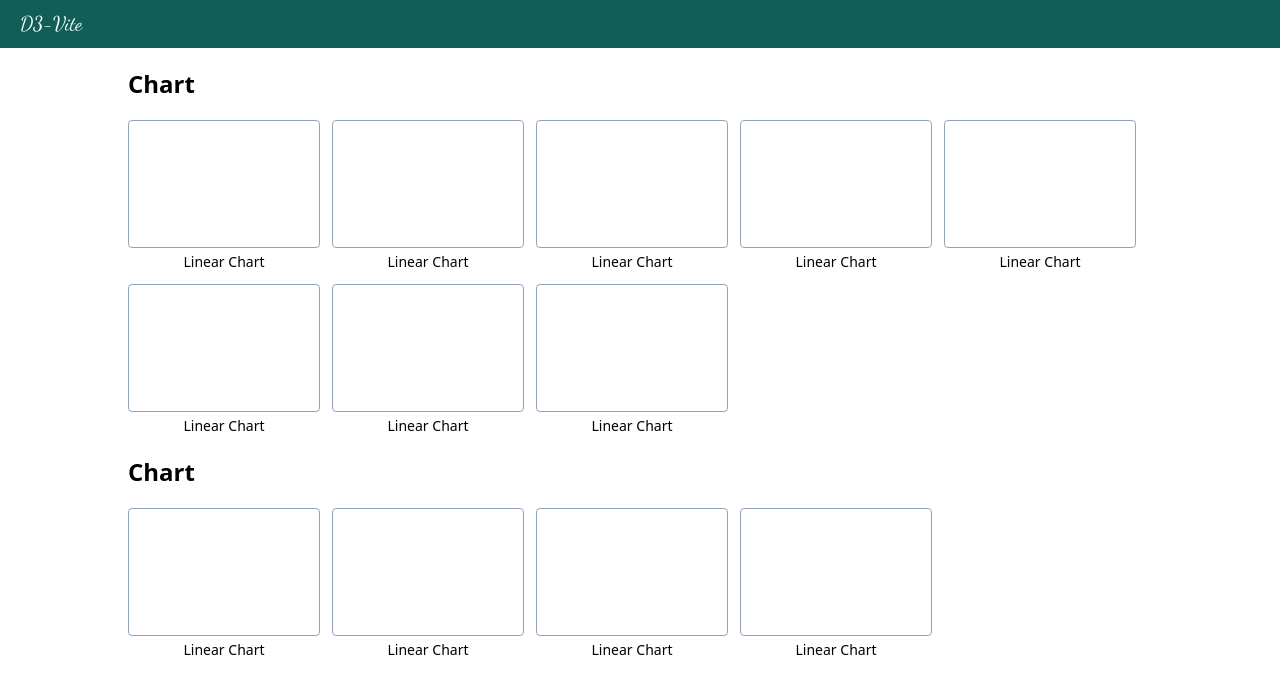
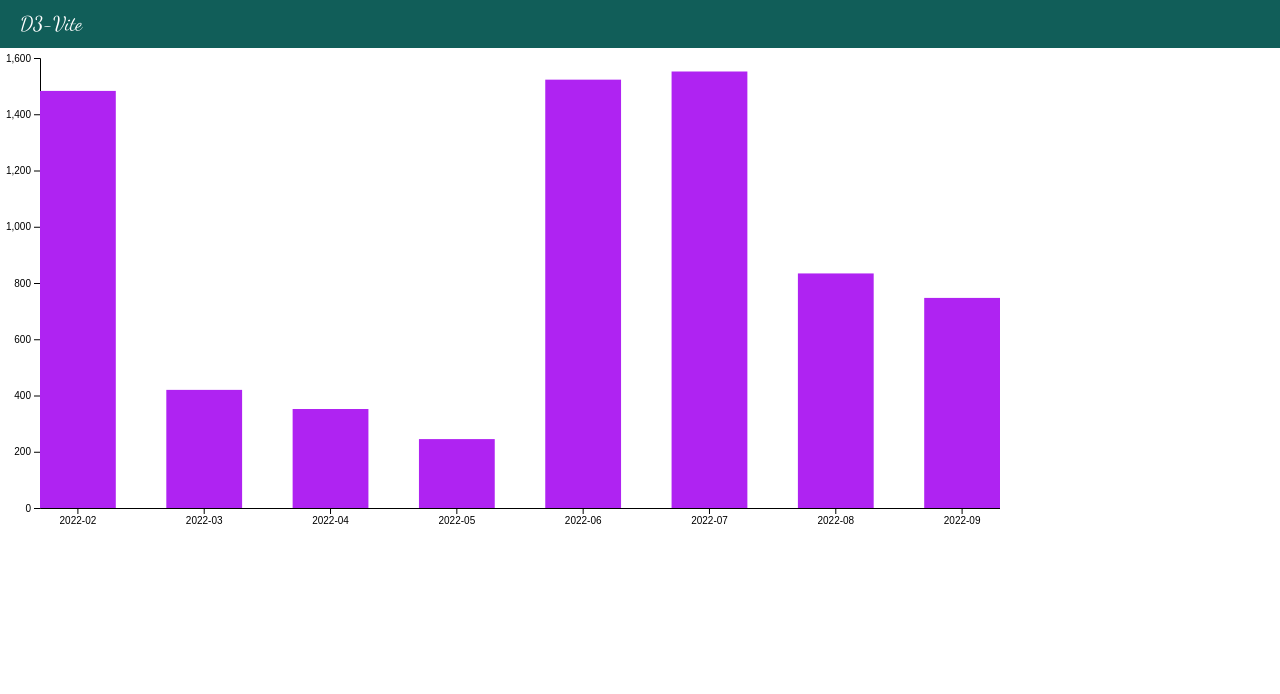
Before and after one commit to JH-study/D3-Vite, a React (Vite) app: page /D3-Vite/bar-chart in a window 1280 px wide. Shown: the top 694 px of the page. Built offline with nearby package versions, Linux system fonts and the light colour scheme.

Commit message:
차트구현 class로 구현, type추가

```diff
--- a/src/components/BarChart.tsx
+++ /dev/null
@@ -1,24 +0,0 @@
-import { useEffect, useRef } from "react";
-import { select } from "d3-selection";
-import { BarChartConfig } from "../utils/chartConfig";
-
-const BarChart = ({ data }: any) => {
-  const ref = useRef(null);
-
-  useEffect(() => {
-    const barChartConfig = new BarChartConfig(select(ref.current));
-
-    barChartConfig.setWidth();
-    barChartConfig.setHeight();
-    barChartConfig.setXScale();
-    barChartConfig.setYScale();
-    barChartConfig.setXAxis();
-    barChartConfig.setYAxis();
-
-    barChartConfig.setBars();
-  }, [data]);
-
-  return <svg ref={ref}></svg>;
-};
-
-export default BarChart;
--- /dev/null
+++ b/src/constants/index.ts
@@ -0,0 +1,4 @@
+export const CHART_TYPES = {
+  BAND: "band",
+  LINEAR: "linear",
+};
--- a/src/data/index.ts
+++ b/src/data/index.ts
@@ -1,15 +1,12 @@
-interface IData {
-  x: string;
-  y: string;
-}
+import { IData } from "@/types";
 
 export const BAR_CHART_DATA: IData[] = [
-  { x: "2022-02", y: "1483" },
-  { x: "2022-03", y: "420" },
-  { x: "2022-04", y: "352" },
-  { x: "2022-05", y: "245" },
-  { x: "2022-06", y: "1523" },
-  { x: "2022-07", y: "1552" },
-  { x: "2022-08", y: "834" },
-  { x: "2022-09", y: "747" },
+  { x: "2022-02", y: 1483 },
+  { x: "2022-03", y: 420 },
+  { x: "2022-04", y: 352 },
+  { x: "2022-05", y: 245 },
+  { x: "2022-06", y: 1523 },
+  { x: "2022-07", y: 1552 },
+  { x: "2022-08", y: 834 },
+  { x: "2022-09", y: 747 },
 ];
--- a/src/main.tsx
+++ b/src/main.tsx
@@ -2,8 +2,11 @@ import ReactDOM from "react-dom/client";
 import "./index.css";
 import { createBrowserRouter, RouterProvider } from "react-router-dom";
 import { Home } from "@/pages/Home";
+import { BarChart } from "./pages/BarChart";
+import { BAR_CHART_DATA } from "./data";
 
-const router = createBrowserRouter([
+const router = createBrowserRouter(
+  [
     {
       path: "",
       children: [
@@ -12,13 +15,17 @@ const router = createBrowserRouter([
           element: <Home />,
         },
         {
-        path: "/about",
-        element: <div>about!</div>,
+          path: "/bar-chart",
+          element: <BarChart data={BAR_CHART_DATA} />,
         },
       ],
       errorElement: <Home />,
     },
-]);
+  ],
+  {
+    basename: "/D3-Vite",
+  }
+);
 
 ReactDOM.createRoot(document.getElementById("root") as HTMLElement).render(
   <>
--- /dev/null
+++ b/src/pages/BarChart.tsx
@@ -0,0 +1,48 @@
+import { useEffect, useRef } from "react";
+import { BarChartConfig } from "@/utils/chartConfigs";
+import { Header } from "@/components/layout";
+import { CHART_TYPES } from "@/constants";
+import { IData } from "@/types";
+
+const BAR_CHART_CONFIG_STYLE_VALUES = {
+  margin: {
+    top: 10,
+    right: 10,
+    bottom: 40,
+    left: 40,
+  },
+  width: 1000,
+  height: 500,
+};
+
+export const BarChart = ({ data }: { data: IData[] }) => {
+  const ref = useRef(null);
+
+  useEffect(() => {
+    const barChartConfig = new BarChartConfig(
+      ref.current!,
+      data,
+      BAR_CHART_CONFIG_STYLE_VALUES
+    );
+
+    barChartConfig
+      .setWidth()
+      .setHeight()
+      .setXScale({
+        type: CHART_TYPES.BAND,
+      })
+      .setYScale({
+        type: CHART_TYPES.LINEAR,
+      })
+      .setXAxis()
+      .setYAxis()
+      .setBars();
+  }, [data]);
+
+  return (
+    <>
+      <Header />
+      <svg ref={ref}></svg>
+    </>
+  );
+};
--- a/src/pages/Home.tsx
+++ b/src/pages/Home.tsx
@@ -10,69 +10,8 @@ export const Home = () => {
       routes: [
         {
           img: "",
-          title: "Linear Chart",
-          path: "linear",
-        },
-        {
-          img: "",
-          title: "Linear Chart",
-          path: "linear",
-        },
-        {
-          img: "",
-          title: "Linear Chart",
-          path: "linear",
-        },
-        {
-          img: "",
-          title: "Linear Chart",
-          path: "linear",
-        },
-        {
-          img: "",
-          title: "Linear Chart",
-          path: "linear",
-        },
-        {
-          img: "",
-          title: "Linear Chart",
-          path: "linear",
-        },
-        {
-          img: "",
-          title: "Linear Chart",
-          path: "linear",
-        },
-        {
-          img: "",
-          title: "Linear Chart",
-          path: "linear",
-        },
-      ],
-    },
-    {
-      category: "Chart",
-      desc: "",
-      routes: [
-        {
-          img: "",
-          title: "Linear Chart",
-          path: "about",
-        },
-        {
-          img: "",
-          title: "Linear Chart",
-          path: "linear",
-        },
-        {
-          img: "",
-          title: "Linear Chart",
-          path: "linear",
-        },
-        {
-          img: "",
-          title: "Linear Chart",
-          path: "linear",
+          title: "Bar Chart",
+          path: "bar-chart",
         },
       ],
     },
--- /dev/null
+++ b/src/types/index.ts
@@ -0,0 +1,4 @@
+export interface IData {
+  x: string;
+  y: number;
+}
--- a/src/utils/chartConfig.ts
+++ /dev/null
@@ -1,29 +0,0 @@
-import * as d3 from "d3";
-
-class ChartConfig {
-  svg: HTMLOrSVGElement;
-
-  constructor(svg: any) {
-    this.svg = svg;
-  }
-
-  setWidth() {}
-
-  setHeight() {}
-
-  setXScale() {}
-
-  setYScale() {}
-
-  setXAxis() {}
-
-  setYAxis() {}
-}
-
-export class BarChartConfig extends ChartConfig {
-  constructor(svg: any) {
-    super(svg);
-  }
-
-  setBars() {}
-}
--- /dev/null
+++ b/src/utils/chartConfigs.ts
@@ -0,0 +1,120 @@
+import { select } from "d3-selection";
+import { map, scaleBand, scaleLinear, axisBottom, axisLeft, max } from "d3";
+import { CHART_TYPES } from "@/constants";
+import { IData } from "@/types";
+
+class BaseChartConfig {
+  styleValues: any;
+  svg: any;
+  xScale: any;
+  yScale: any;
+
+  D: IData[];
+  X: string[];
+  Y: number[];
+
+  constructor(svgRef: SVGElement, data: IData[], styleValues: any) {
+    this.styleValues = styleValues;
+    this.svg = select(svgRef);
+
+    this.D = data;
+    this.X = map(this.D, (d: IData) => d.x);
+    this.Y = map(this.D, (d: IData) => d.y);
+  }
+
+  setWidth() {
+    this.svg.attr("width", this.styleValues.width);
+
+    return this;
+  }
+
+  setHeight() {
+    this.svg.attr("height", this.styleValues.height);
+
+    return this;
+  }
+
+  setXScale({ type }: { type: string }) {
+    if (type === CHART_TYPES.BAND) {
+      const domain = this.X;
+      const range = [this.styleValues.margin.left, this.styleValues.width];
+
+      this.xScale = scaleBand(domain, range).paddingInner(0.4);
+    }
+
+    return this;
+  }
+
+  setYScale({ type }: { type: string }) {
+    if (type === CHART_TYPES.LINEAR) {
+      const domain = [0, max(this.Y) as number];
+      const range = [
+        this.styleValues.height - this.styleValues.margin.bottom,
+        this.styleValues.margin.top,
+      ];
+
+      this.yScale = scaleLinear(domain, range).nice();
+    }
+
+    return this;
+  }
+
+  setXAxis() {
+    const xAxis = this.svg.append("g").attr("class", "x-axis");
+
+    xAxis
+      .attr(
+        "transform",
+        `translate(0,${
+          this.styleValues.height - this.styleValues.margin.bottom
+        })`
+      )
+      .call(
+        axisBottom(this.xScale)
+          .tickSizeOuter(0)
+      );
+
+    return this;
+  }
+
+  setYAxis() {
+    const yAxis = this.svg.append("g").attr("class", "y-axis");
+
+    yAxis
+      .attr("transform", `translate(${this.styleValues.margin.left},0)`)
+      .call(axisLeft(this.yScale).ticks(10));
+
+    return this;
+  }
+}
+
+export class BarChartConfig extends BaseChartConfig {
+  constructor(svg: SVGElement, data: IData[], styleValues: any) {
+    super(svg, data, styleValues);
+  }
+
+  setBars() {
+    const bars = this.svg
+      .append("g")
+      .attr("class", "bars")
+      .selectAll("rect")
+      .data(this.D)
+      .join("rect");
+
+    bars
+      .attr("class", "bar")
+      .attr("x", (d: IData) => this.xScale(d.x))
+      .attr("y", (d: IData) => this.yScale(d.y))
+      .attr("width", this.xScale.bandwidth())
+      .attr(
+        "height",
+        (d: IData) =>
+          this.styleValues.height -
+          this.yScale(d.y) -
+          this.styleValues.margin.bottom
+      )
+      .attr("fill", "#af23f2");
+
+    return this;
+  }
+}
```
Lines whose indentation alone changed are shown as unchanged.
